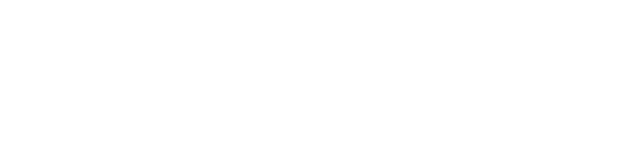
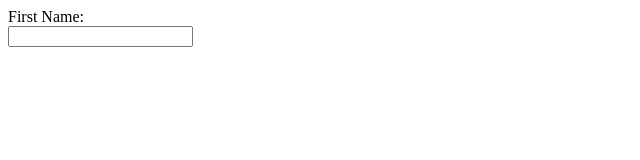
Before and after one commit to aztec-dev/js-sb, a plain HTML site: page index.html in a window 1280 px wide. Shown: the whole page, without its empty margins (0-640 px from the left). Drawn offline with Linux system fonts and the light colour scheme.

Commit message:
Add form & first name input

```diff
--- a/index.html
+++ b/index.html
@@ -4,8 +4,14 @@
     <meta charset="UTF-8">
     <meta name="viewport" content="width=device-width, initial-scale=1.0">
     <title>Basic login page with JS</title>
+    <script src="script.js"></script>
 </head>
 <body>
 
+    <form action="" name="signInForm">
+        <label for="FirsName">First Name:</label><br>
+        <input type="text" id="FirsName" name="Name">
+    </form>
+
 </body>
 </html>
```
